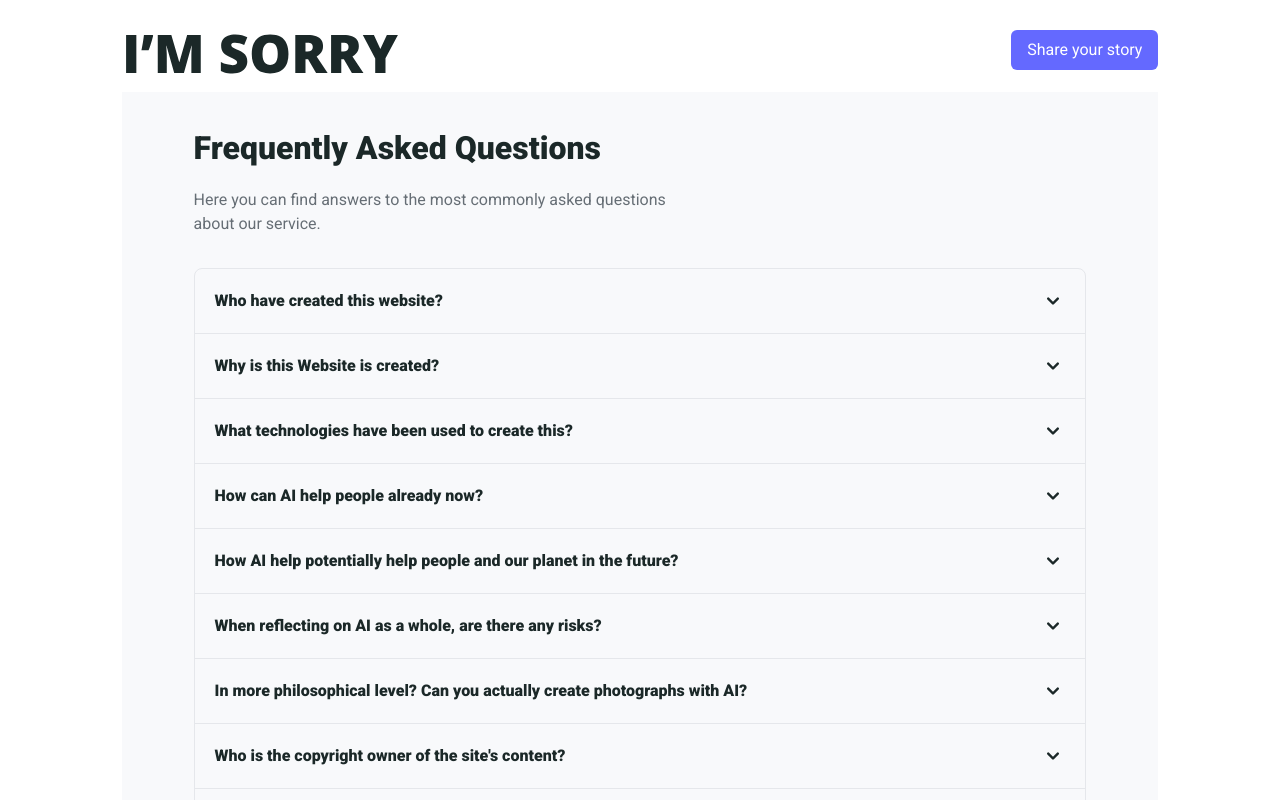
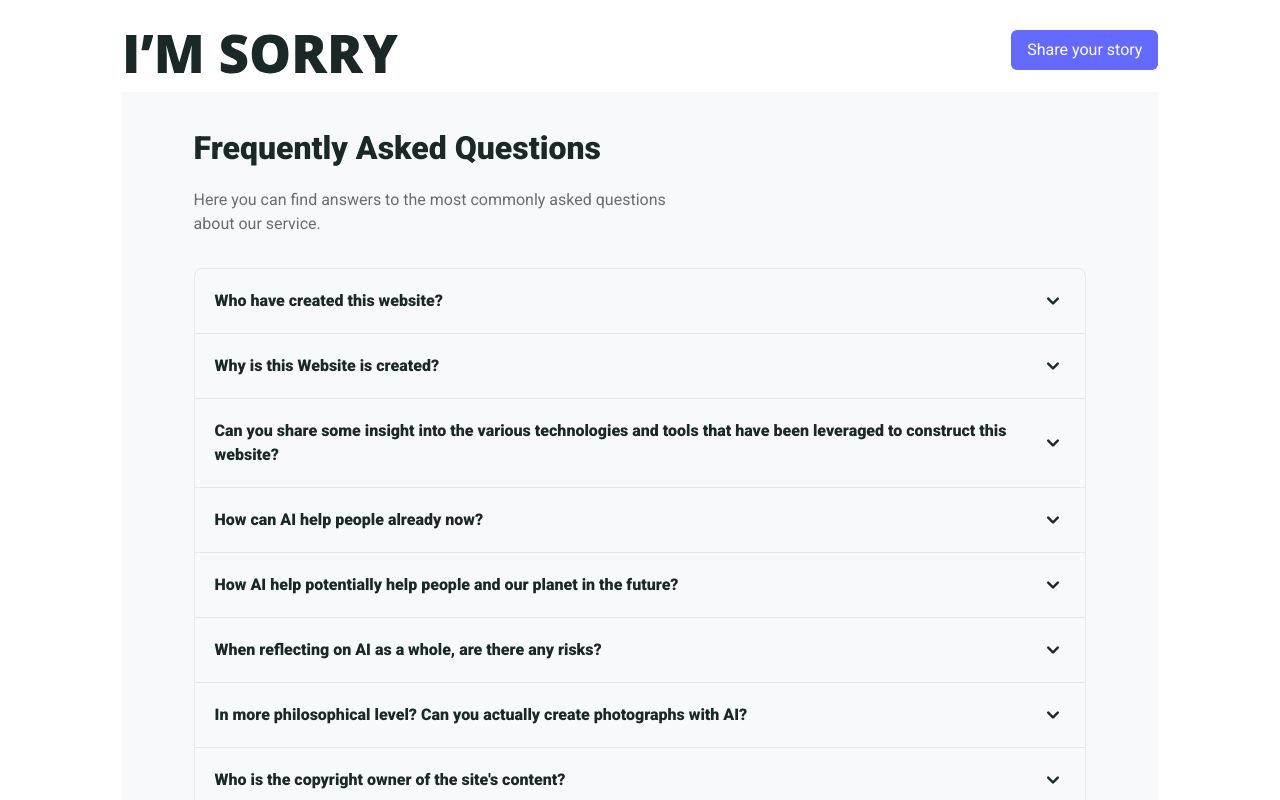
Before and after one commit to akipeki/D_3.0, a React (Vite) app in the folder frontend/: page /faq in a window 1280 px wide. Shown: the top 800 px of the page. Built offline with nearby package versions, Linux system fonts and the light colour scheme.

Commit message:
adding title to FAQ

```diff
--- a/frontend/src/pages/FAQ.jsx
+++ b/frontend/src/pages/FAQ.jsx
@@ -86,7 +86,7 @@ const FAQ = () => {
 
                     <Accordion.Panel>
                         <Accordion.Title className='font-extrabold text-[#1B2828] text-[16px]'>
-                            What technologies have been used to create this?
+                            Can you share some insight into the various technologies and tools that have been leveraged to construct this website?
                         </Accordion.Title>
                         <Accordion.Content className='sm:mx-6 lg:mx-10 '>
                             <div className="className='mt-4 text-[#1B2828] text-[16px]">
```
